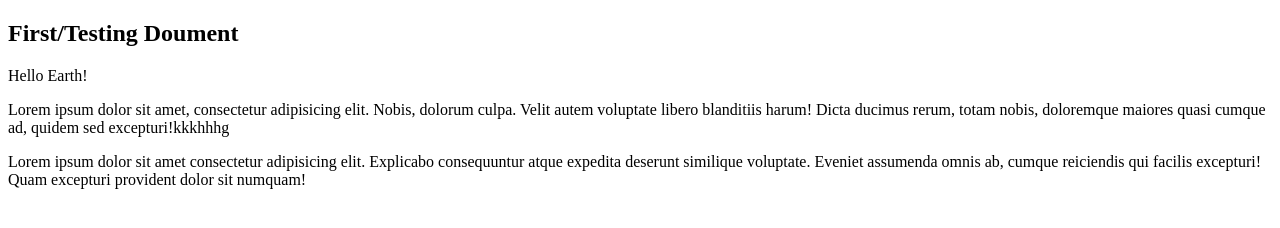
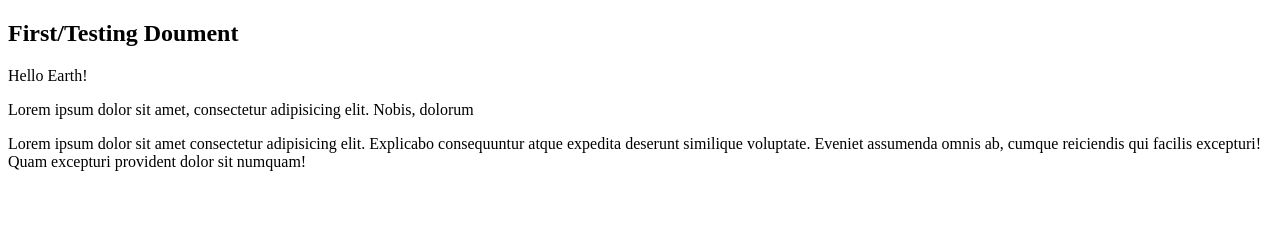
Before and after one commit to Danbaz7/Global, a plain HTML site: page index.html in a window 1280 px wide. Drawn offline with Linux system fonts and the light colour scheme.

Commit message:
adjusted the para

```diff
--- a/index.html
+++ b/index.html
@@ -12,9 +12,7 @@
   <p>Hello Earth!</p>
   <p>
     Lorem ipsum dolor sit amet, consectetur adipisicing elit. Nobis, dolorum
-    culpa. Velit autem voluptate libero blanditiis harum! Dicta ducimus rerum,
-    totam nobis, doloremque maiores quasi cumque ad, quidem sed
-    excepturi!kkkhhhg
+
   </p>
   <p>Lorem ipsum dolor sit amet consectetur adipisicing elit. Explicabo consequuntur atque expedita deserunt similique
     voluptate. Eveniet assumenda omnis ab, cumque reiciendis qui facilis excepturi! Quam excepturi provident dolor sit
```
